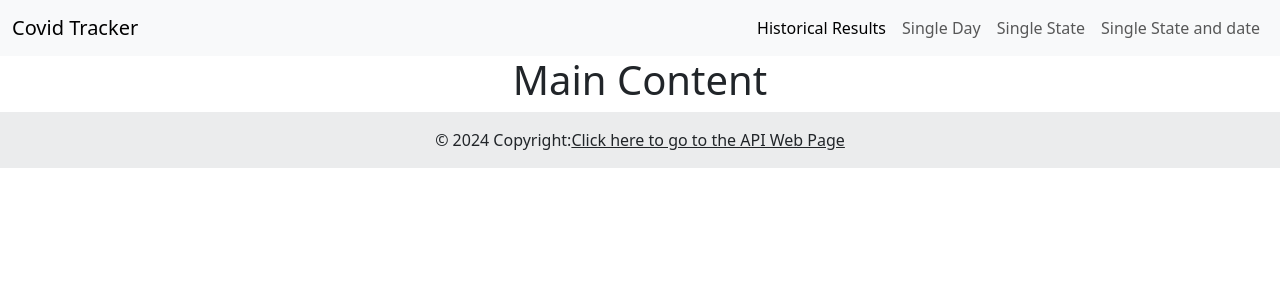
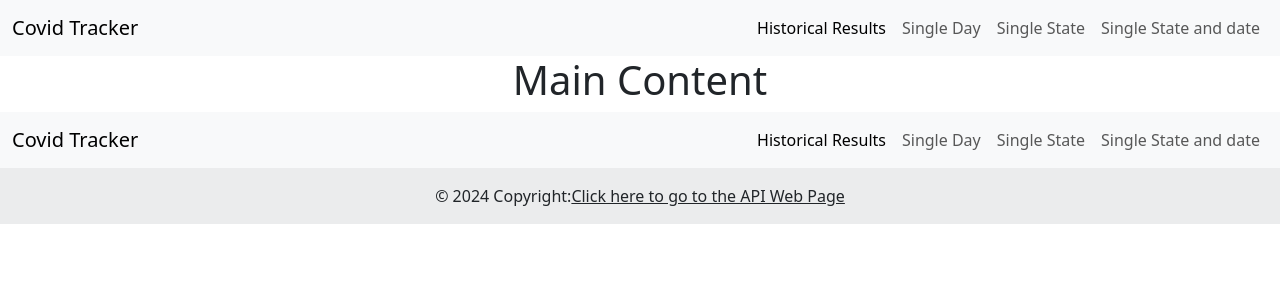
Before and after one commit to joseluisjimagui/react-covid, a React (Create React App) app: page / in a window 1280 px wide. Shown: the top 300 px of the page. Built offline with nearby package versions, Linux system fonts and the light colour scheme.

Commit message:
Add React router and principal page

```diff
--- a/package.json
+++ b/package.json
@@ -10,6 +10,7 @@
     "popper": "^1.0.1",
     "react": "^18.3.1",
     "react-dom": "^18.3.1",
+    "react-router-dom": "^5.3.4",
     "react-scripts": "^5.0.1",
     "web-vitals": "^2.1.4"
   },
--- a/src/App.js
+++ b/src/App.js
@@ -1,15 +1,21 @@
-import logo from './logo.svg';
 import './App.css';
 import Header from './components/Header';
-import Footer from './components/Footer'
+import Footer from './components/Footer';
+import PrincipalMenu from './components/PrincipalMenu';
+import { BrowserRouter as Router, Route, Switch } from 'react-router-dom/cjs/react-router-dom.min';
 
 function App() {
   return (
-    <div className="App">
-      <Header></Header>
-      <h1>Main Content</h1>
-      <Footer></Footer>
-    </div>
+    <Router>
+      <div className="App">
+        <Header />
+        <h1>Main Content</h1>
+        <Switch>
+          <Route path="/"> <PrincipalMenu /> </Route>
+        </Switch>
+        <Footer />
+      </div>
+    </Router>
   );
 }
 
--- /dev/null
+++ b/src/components/PrincipalMenu.js
@@ -0,0 +1,30 @@
+const PrincipalMenu = () => {
+    return (
+        <nav class="navbar navbar-expand-lg bg-body-tertiary">
+            <div class="container-fluid">
+                <a class="navbar-brand" href="#">Covid Tracker</a>
+                <button class="navbar-toggler" type="button" data-bs-toggle="collapse" data-bs-target="#navbarNav" aria-controls="navbarNav" aria-expanded="false" aria-label="Toggle navigation">
+                    <span class="navbar-toggler-icon"></span>
+                </button>
+                <div class="collapse navbar-collapse justify-content-end" id="navbarNav">
+                    <ul class="navbar-nav">
+                        <li class="nav-item">
+                            <a class="nav-link active" aria-current="page" href="#">Historical Results</a>
+                        </li>
+                        <li class="nav-item">
+                            <a class="nav-link" href="#">Single Day</a>
+                        </li>
+                        <li class="nav-item">
+                            <a class="nav-link" href="#">Single State</a>
+                        </li>
+                        <li class="nav-item">
+                            <a class="nav-link" href="#">Single State and date</a>
+                        </li>
+                    </ul>
+                </div>
+            </div>
+        </nav>
+    );
+}
+
+export default PrincipalMenu;
```
Also changed, not shown: 1 other file (tests, documents, lock files or other folders).
